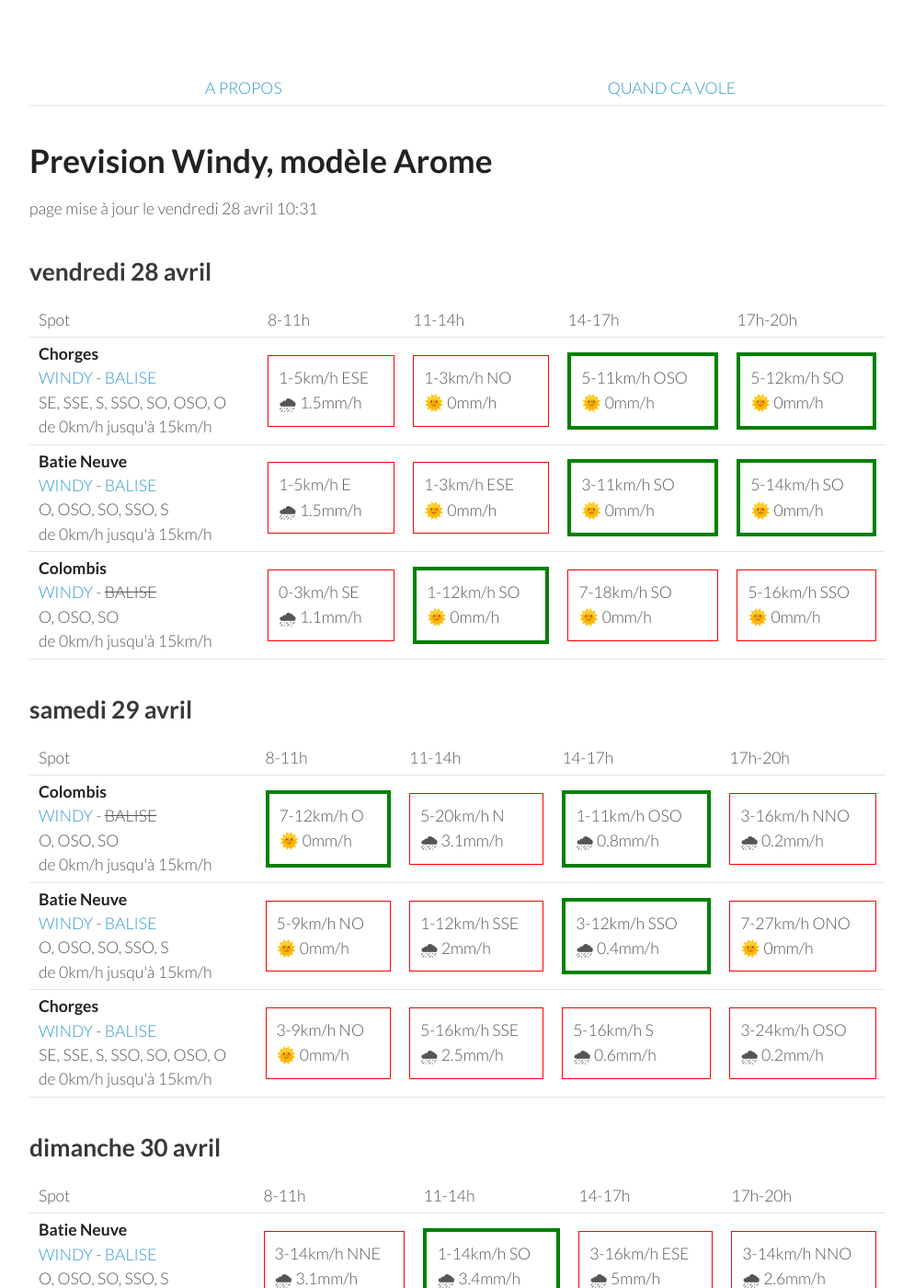
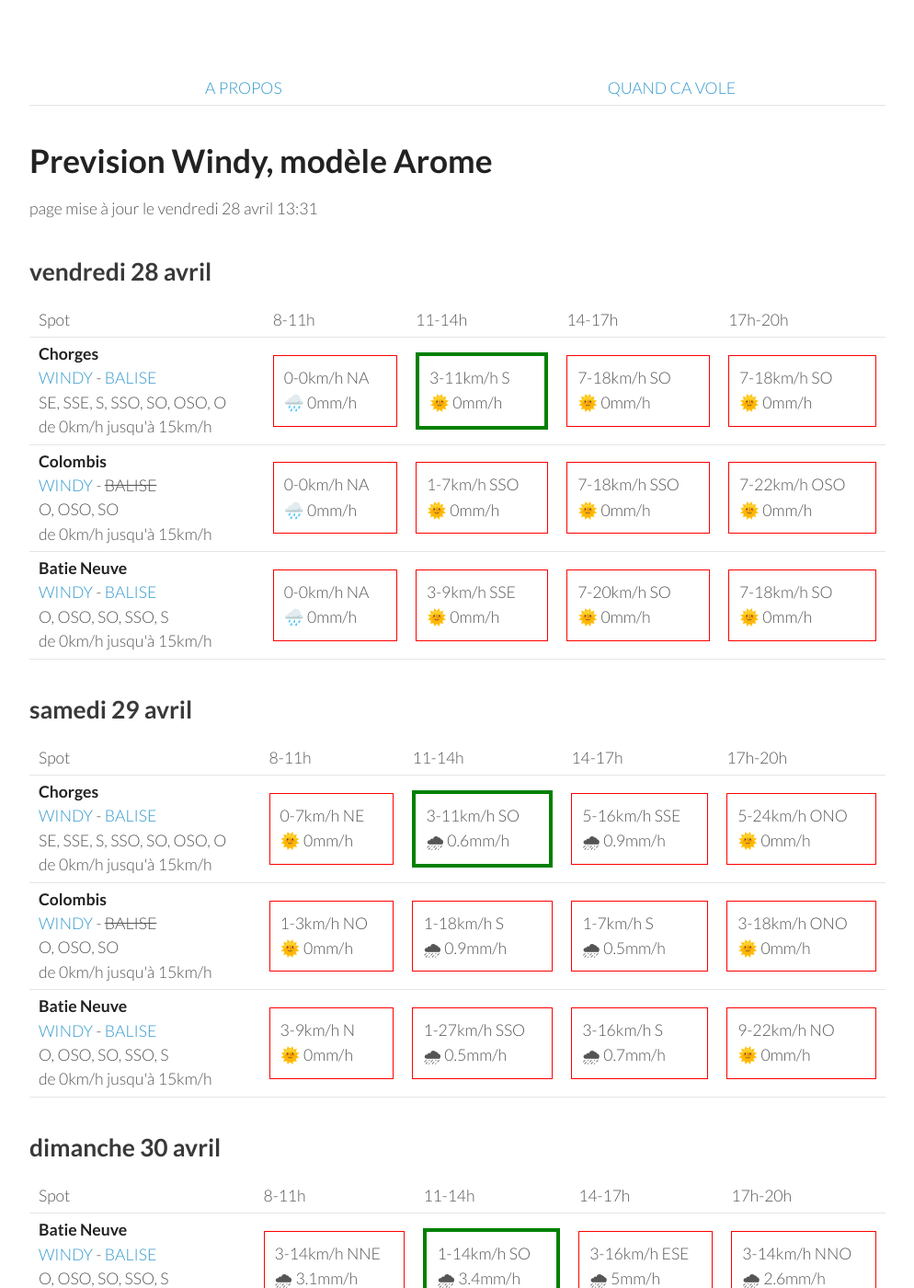
Before and after one commit to parapente-dans-le-nord/parapente-dans-le-nord.github.io, a Jekyll site: the page built from serre_poncon.markdown, in a window 1280 px wide and 1400 px high. Shown: the whole window at 92% size, without its empty margins (26-1020 px from the left). Built offline with Jekyll 4.4.1, drawn with Linux system fonts in a browser that asks for light colours.

Commit message:
update index.markdown

```diff
--- a/serre_poncon.markdown
+++ b/serre_poncon.markdown
@@ -7,7 +7,7 @@ title:  "Tous les spots"
 {: .links}
 
 # Prevision Windy, modèle Arome
-page mise à jour le vendredi 28 avril 10:31
+page mise à jour le vendredi 28 avril 13:31
 
 ## vendredi 28 avril
 
@@ -24,31 +24,28 @@ page mise à jour le vendredi 28 avril 10:31
 <tr>
         <td><strong>Chorges</strong><br><a href="https://windy.com/44.578/6.280?44.559,6.262,10">WINDY</a> - <span class=""><a href="https://www.openwindmap.org/PP554">BALISE</a> </span><br> <span class="vent-favorable">SE, SSE, S, SSO, SO, OSO, O</span><br><span class="force-vent">de 0km/h jusqu'à 15km/h</span> </td>
 
-            <td><div class="not-flyable"><p>1-5km/h ESE</p><p>🌧 1.5mm/h</p></div></td>
-            <td><div class="not-flyable"><p>1-3km/h NO</p><p>🌞 0mm/h</p></div></td>
-            <td><div class="flyable"><p>5-11km/h OSO</p><p>🌞 0mm/h</p></div></td>
-            <td><div class="flyable"><p>5-12km/h SO</p><p>🌞 0mm/h</p></div></td>
+            <td><div class="not-flyable"><p>0-0km/h NA</p><p>🌧️ 0mm/h</p></div></td>
+            <td><div class="flyable"><p>3-11km/h S</p><p>🌞 0mm/h</p></div></td>
+            <td><div class="not-flyable"><p>7-18km/h SO</p><p>🌞 0mm/h</p></div></td>
+            <td><div class="not-flyable"><p>7-18km/h SO</p><p>🌞 0mm/h</p></div></td>
 
+    </tr>
+<tr>
+        <td><strong>Colombis</strong><br><a href="https://windy.com/44.494/6.216?44.559,6.262,10">WINDY</a> - <span class="no-balise"> BALISE </span><br> <span class="vent-favorable">O, OSO, SO</span><br><span class="force-vent">de 0km/h jusqu'à 15km/h</span> </td>
+
+            <td><div class="not-flyable"><p>0-0km/h NA</p><p>🌧️ 0mm/h</p></div></td>
+            <td><div class="not-flyable"><p>1-7km/h SSO</p><p>🌞 0mm/h</p></div></td>
+            <td><div class="not-flyable"><p>7-18km/h SSO</p><p>🌞 0mm/h</p></div></td>
+            <td><div class="not-flyable"><p>7-22km/h OSO</p><p>🌞 0mm/h</p></div></td>
 
     </tr>
 <tr>
         <td><strong>Batie Neuve</strong><br><a href="https://windy.com/44.584/6.236?44.559,6.262,10,m:eTtagly">WINDY</a> - <span class=""><a href="https://www.openwindmap.org/PP554">BALISE</a> </span><br> <span class="vent-favorable">O, OSO, SO, SSO, S</span><br><span class="force-vent">de 0km/h jusqu'à 15km/h</span> </td>
 
-            <td><div class="not-flyable"><p>1-5km/h E</p><p>🌧 1.5mm/h</p></div></td>
-            <td><div class="not-flyable"><p>1-3km/h ESE</p><p>🌞 0mm/h</p></div></td>
-            <td><div class="flyable"><p>3-11km/h SO</p><p>🌞 0mm/h</p></div></td>
-            <td><div class="flyable"><p>5-14km/h SO</p><p>🌞 0mm/h</p></div></td>
-
-
-    </tr>
-<tr>
-        <td><strong>Colombis</strong><br><a href="https://windy.com/44.494/6.216?44.559,6.262,10">WINDY</a> - <span class="no-balise"> BALISE </span><br> <span class="vent-favorable">O, OSO, SO</span><br><span class="force-vent">de 0km/h jusqu'à 15km/h</span> </td>
-
-            <td><div class="not-flyable"><p>0-3km/h SE</p><p>🌧 1.1mm/h</p></div></td>
-            <td><div class="flyable"><p>1-12km/h SO</p><p>🌞 0mm/h</p></div></td>
+            <td><div class="not-flyable"><p>0-0km/h NA</p><p>🌧️ 0mm/h</p></div></td>
+            <td><div class="not-flyable"><p>3-9km/h SSE</p><p>🌞 0mm/h</p></div></td>
+            <td><div class="not-flyable"><p>7-20km/h SO</p><p>🌞 0mm/h</p></div></td>
             <td><div class="not-flyable"><p>7-18km/h SO</p><p>🌞 0mm/h</p></div></td>
-            <td><div class="not-flyable"><p>5-16km/h SSO</p><p>🌞 0mm/h</p></div></td>
-
 
     </tr>
 
@@ -68,32 +65,32 @@ page mise à jour le vendredi 28 avril 10:31
       <td>17h-20h</td>
     </tr>
 <tr>
+        <td><strong>Chorges</strong><br><a href="https://windy.com/44.578/6.280?44.559,6.262,10">WINDY</a> - <span class=""><a href="https://www.openwindmap.org/PP554">BALISE</a> </span><br> <span class="vent-favorable">SE, SSE, S, SSO, SO, OSO, O</span><br><span class="force-vent">de 0km/h jusqu'à 15km/h</span> </td>
+
+            <td><div class="not-flyable"><p>0-7km/h NE</p><p>🌞 0mm/h</p></div></td>
+            <td><div class="flyable"><p>3-11km/h SO</p><p>🌧 0.6mm/h</p></div></td>
+            <td><div class="not-flyable"><p>5-16km/h SSE</p><p>🌧 0.9mm/h</p></div></td>
+            <td><div class="not-flyable"><p>5-24km/h ONO</p><p>🌞 0mm/h</p></div></td>
+
+
+    </tr>
+<tr>
         <td><strong>Colombis</strong><br><a href="https://windy.com/44.494/6.216?44.559,6.262,10">WINDY</a> - <span class="no-balise"> BALISE </span><br> <span class="vent-favorable">O, OSO, SO</span><br><span class="force-vent">de 0km/h jusqu'à 15km/h</span> </td>
 
-            <td><div class="flyable"><p>7-12km/h O</p><p>🌞 0mm/h</p></div></td>
-            <td><div class="not-flyable"><p>5-20km/h N</p><p>🌧 3.1mm/h</p></div></td>
-            <td><div class="flyable"><p>1-11km/h OSO</p><p>🌧 0.8mm/h</p></div></td>
-            <td><div class="not-flyable"><p>3-16km/h NNO</p><p>🌧 0.2mm/h</p></div></td>
+            <td><div class="not-flyable"><p>1-3km/h NO</p><p>🌞 0mm/h</p></div></td>
+            <td><div class="not-flyable"><p>1-18km/h S</p><p>🌧 0.9mm/h</p></div></td>
+            <td><div class="not-flyable"><p>1-7km/h S</p><p>🌧 0.5mm/h</p></div></td>
+            <td><div class="not-flyable"><p>3-18km/h ONO</p><p>🌞 0mm/h</p></div></td>
 
 
     </tr>
 <tr>
         <td><strong>Batie Neuve</strong><br><a href="https://windy.com/44.584/6.236?44.559,6.262,10,m:eTtagly">WINDY</a> - <span class=""><a href="https://www.openwindmap.org/PP554">BALISE</a> </span><br> <span class="vent-favorable">O, OSO, SO, SSO, S</span><br><span class="force-vent">de 0km/h jusqu'à 15km/h</span> </td>
 
-            <td><div class="not-flyable"><p>5-9km/h NO</p><p>🌞 0mm/h</p></div></td>
-            <td><div class="not-flyable"><p>1-12km/h SSE</p><p>🌧 2mm/h</p></div></td>
-            <td><div class="flyable"><p>3-12km/h SSO</p><p>🌧 0.4mm/h</p></div></td>
-            <td><div class="not-flyable"><p>7-27km/h ONO</p><p>🌞 0mm/h</p></div></td>
-
-
-    </tr>
-<tr>
-        <td><strong>Chorges</strong><br><a href="https://windy.com/44.578/6.280?44.559,6.262,10">WINDY</a> - <span class=""><a href="https://www.openwindmap.org/PP554">BALISE</a> </span><br> <span class="vent-favorable">SE, SSE, S, SSO, SO, OSO, O</span><br><span class="force-vent">de 0km/h jusqu'à 15km/h</span> </td>
-
-            <td><div class="not-flyable"><p>3-9km/h NO</p><p>🌞 0mm/h</p></div></td>
-            <td><div class="not-flyable"><p>5-16km/h SSE</p><p>🌧 2.5mm/h</p></div></td>
-            <td><div class="not-flyable"><p>5-16km/h S</p><p>🌧 0.6mm/h</p></div></td>
-            <td><div class="not-flyable"><p>3-24km/h OSO</p><p>🌧 0.2mm/h</p></div></td>
+            <td><div class="not-flyable"><p>3-9km/h N</p><p>🌞 0mm/h</p></div></td>
+            <td><div class="not-flyable"><p>1-27km/h SSO</p><p>🌧 0.5mm/h</p></div></td>
+            <td><div class="not-flyable"><p>3-16km/h S</p><p>🌧 0.7mm/h</p></div></td>
+            <td><div class="not-flyable"><p>9-22km/h NO</p><p>🌞 0mm/h</p></div></td>
 
 
     </tr>
```
